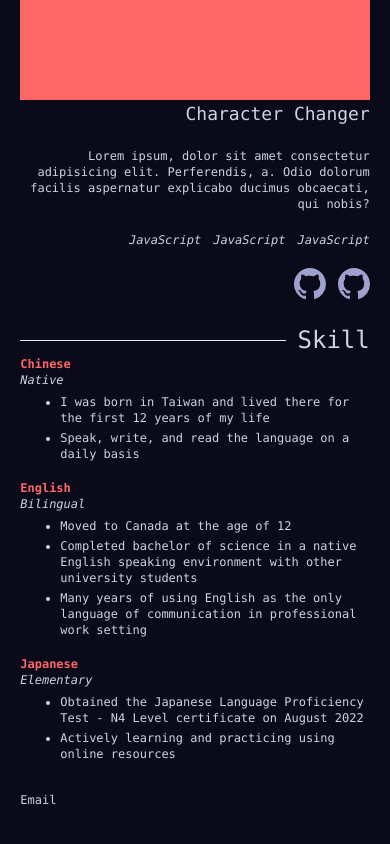
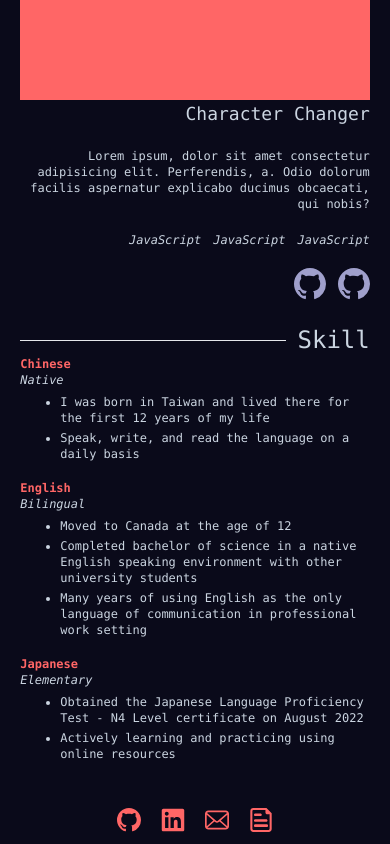
Before and after one commit to ShouShou92410/ShouShou92410.github.io, a SvelteKit app: page / in a window 390 px wide. Shown: the part 5104-5948 px from the top of the page. Built offline with nearby package versions, Linux system fonts and the light colour scheme.

Commit message:
Add footer - Footer shows social links - Footer shows only on small screen - Remove contact section

```diff
--- a/src/routes/+layout.svelte
+++ b/src/routes/+layout.svelte
@@ -2,6 +2,10 @@
 	import '../app.css';
 	import SideNav from './SideNav.svelte';
 	import SocialLinks from './SocialLinks.svelte';
+	import Github from '$lib/images/Github.svelte';
+	import LinkedIn from '$lib/images/LinkedIn.svelte';
+	import Email from '$lib/images/Email.svelte';
+	import Resume from '$lib/images/Resume.svelte';
 </script>
 
 <SocialLinks />
@@ -9,3 +13,20 @@
 <main class="flex flex-grow flex-col justify-center mx-auto p-1 md:w-2/3 w-11/12">
 	<slot />
 </main>
+
+<footer class="flex md:hidden flex-col w-full min-h-1/2 items-center m-auto pt-6 pb-3">
+	<div class="flex gap-x-5">
+		<a href="https://github.com/ShouShou92410/ShouShou92410.github.io">
+			<Github cssClass="w-6 h-6 fill-primary" />
+		</a>
+		<a href="https://www.linkedin.com/in/yuhsiangwen">
+			<LinkedIn cssClass="w-6 h-6 fill-primary" />
+		</a>
+		<a href="mailto:sw92410@hotmail.com">
+			<Email cssClass="w-6 h-6 fill-primary" />
+		</a>
+		<a href="/">
+			<Resume cssClass="w-6 h-6 fill-primary" />
+		</a>
+	</div>
+</footer>
--- a/src/routes/+page.svelte
+++ b/src/routes/+page.svelte
@@ -5,7 +5,6 @@
 	import Experience from './Experience.svelte';
 	import Project from './Project.svelte';
 	import Skill from './Skill.svelte';
-	import Contact from './Contact.svelte';
 </script>
 
 <svelte:head>
@@ -19,4 +18,3 @@
 <Experience />
 <Project />
 <Skill />
-<Contact />
--- a/src/routes/Contact.svelte
+++ /dev/null
@@ -1,3 +0,0 @@
-<section id="contact" class="flex flex-col w-full min-h-1/2 justify-center m-auto md:py-12 py-3">
-	<p>Email</p>
-</section>
--- a/src/routes/SideNav.svelte
+++ b/src/routes/SideNav.svelte
@@ -5,7 +5,6 @@
 	<a href="#experience">Experience</a>
 	<a href="#project">Project</a>
 	<a href="#skill">Skill</a>
-	<a href="#contact">Contact</a>
 </nav>
 
 <style lang="postcss">
```
